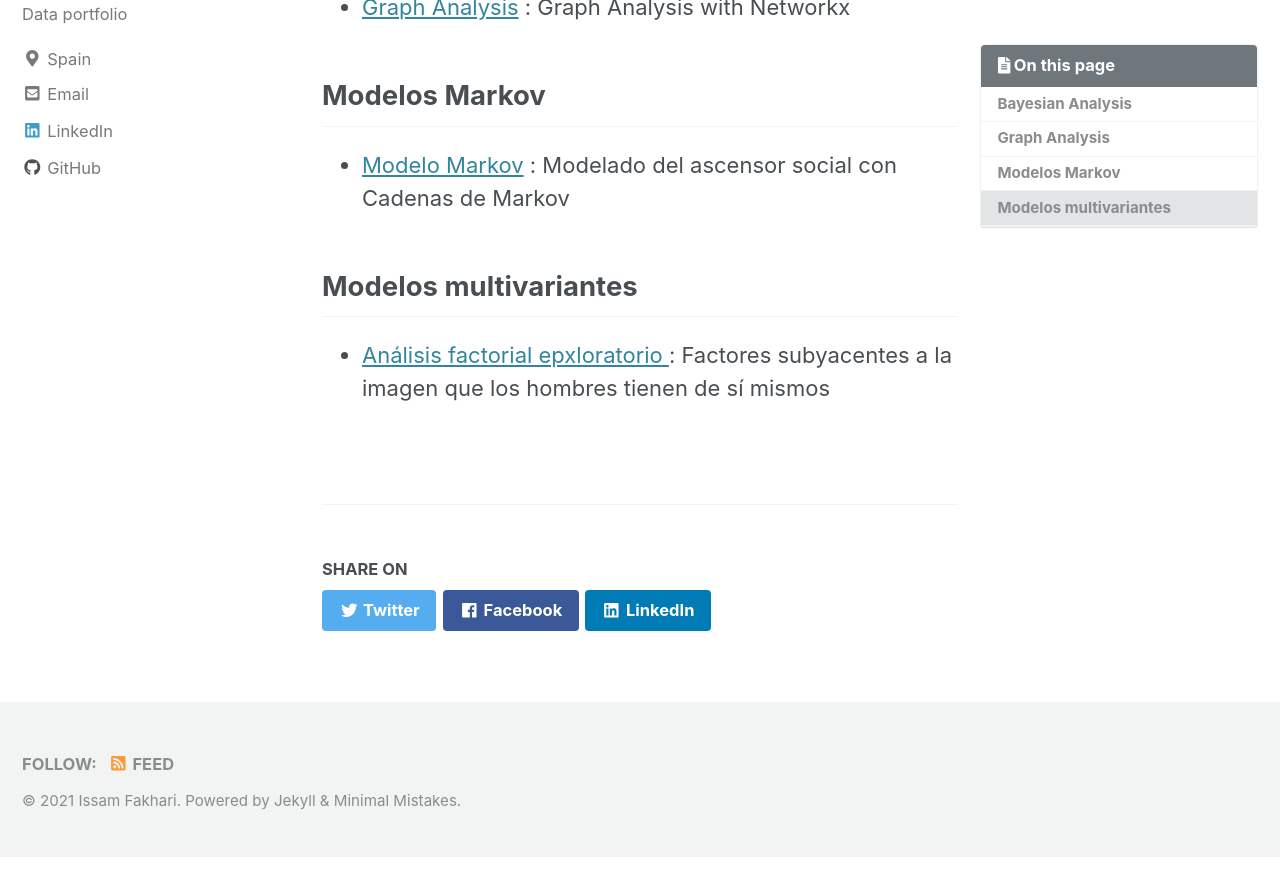
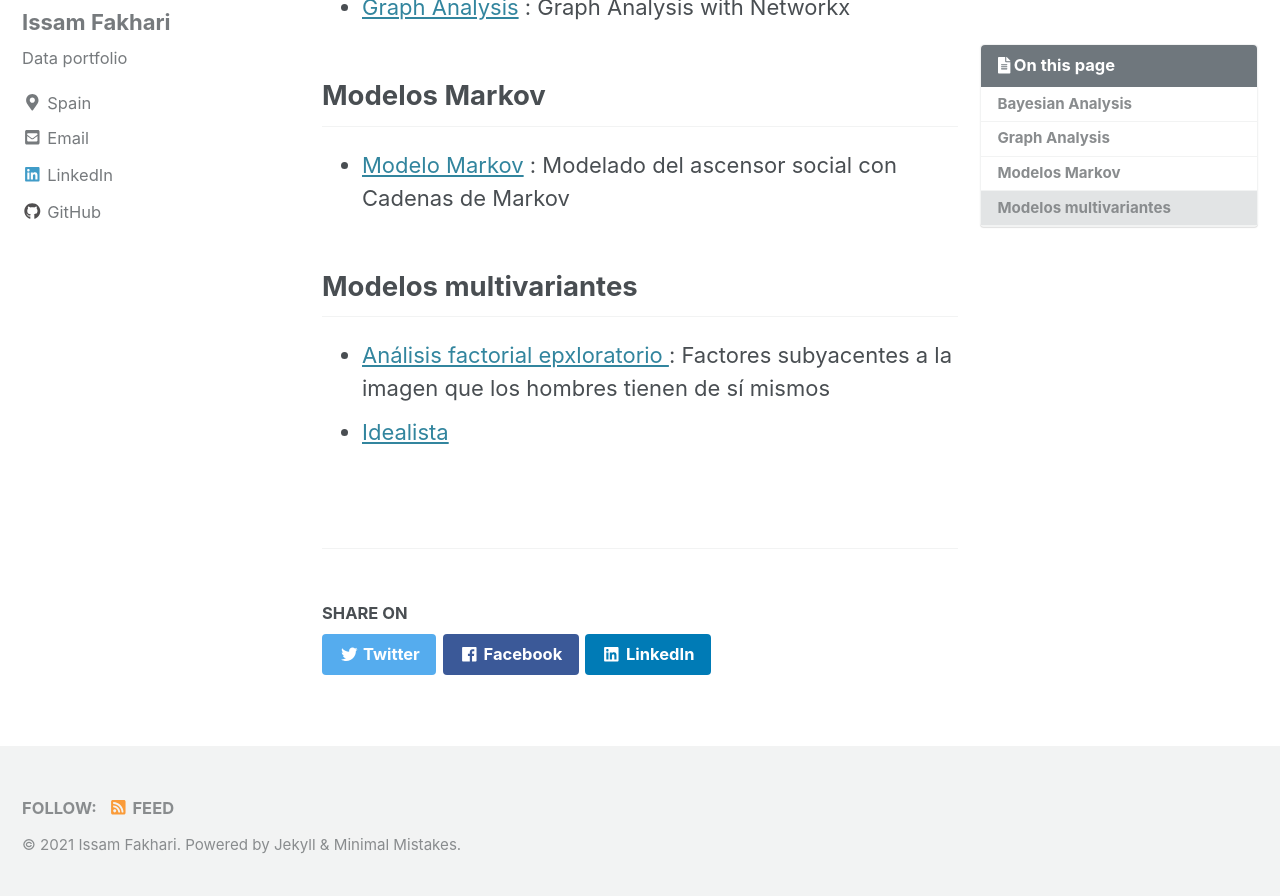
Before and after one commit to IssamFakhari/issamfakhari.github.io, a Jekyll site: the page built from _pages/st.md, in a window 1280 px wide and 900 px high, scrolled down 816 px. Shown: the top 896 px of the window. Built offline with Jekyll 4.4.1, drawn with Linux system fonts in a browser that asks for light colours; cached includes are drawn as plain includes; before the commit the page ends 1672 px from its top, so only the background shows below that.

Commit message:
Update st.md

```diff
--- a/_pages/st.md
+++ b/_pages/st.md
@@ -34,3 +34,4 @@
 ## Modelos multivariantes
 
 * [Análisis factorial epxloratorio ](https://issamfakhari.github.io/statistics/analisisFactorialExploratorio/) : Factores subyacentes a la imagen que los hombres tienen de sí mismos
+* [Idealista](https://issamfakhari.github.io/statistics/Idealista/)
```
